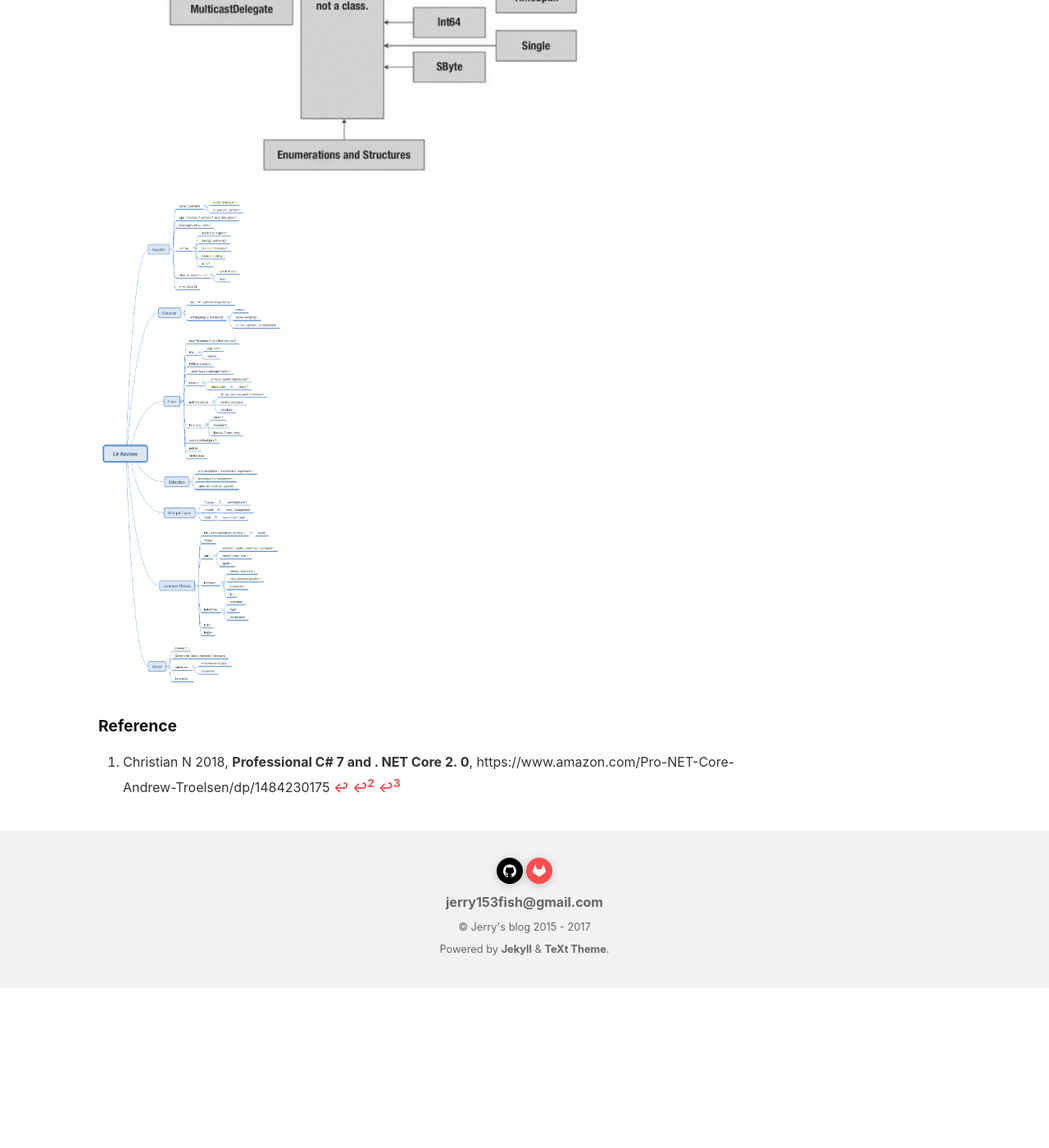
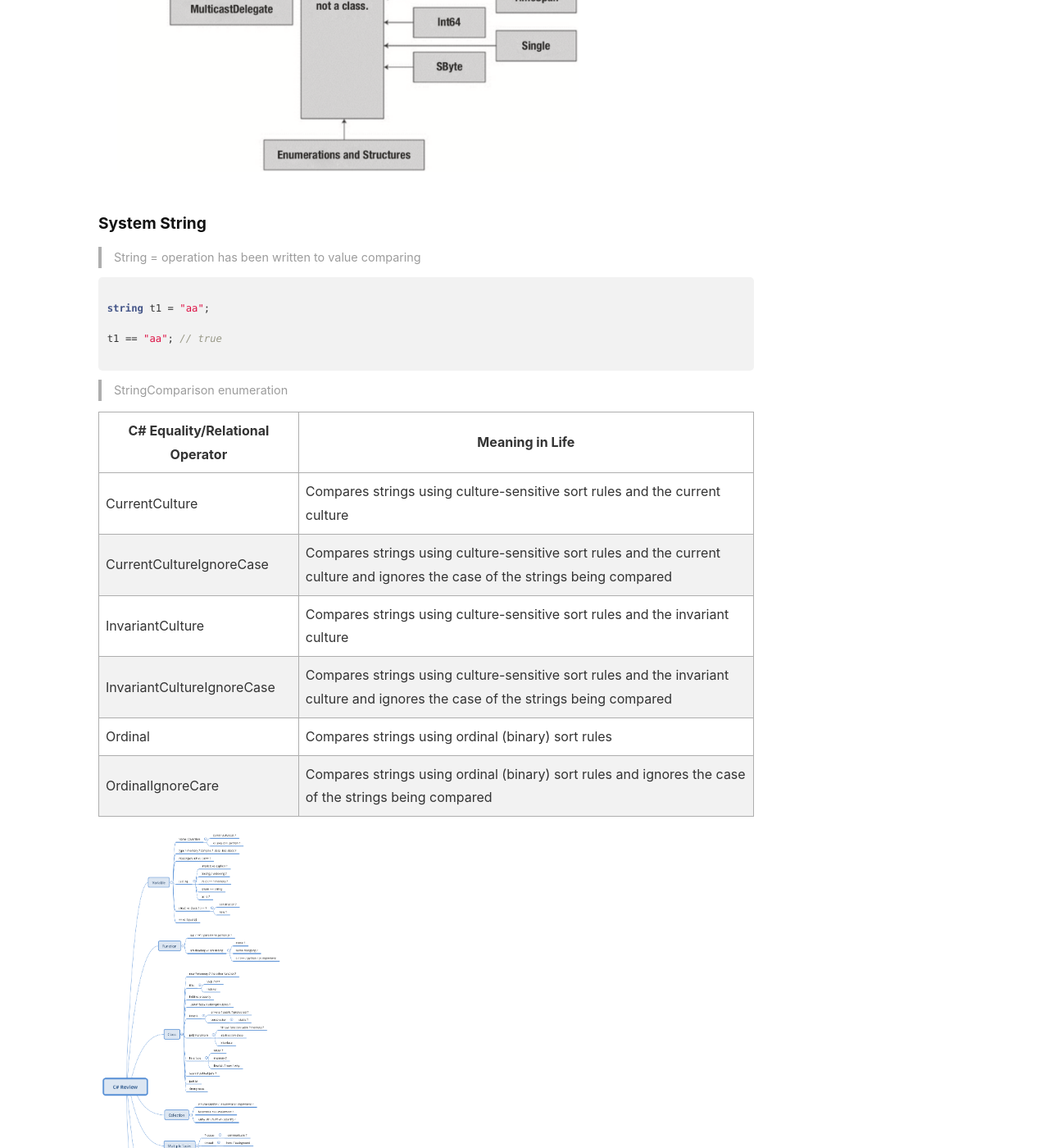
Before and after one commit to jerry153fish/jerry153fish.github.io, a Jekyll site: the page built from _posts/2018-01-29-DotNet-Study-Note-1-C#.md, in a window 1280 px wide and 1400 px high, scrolled down 5450 px. Shown: the whole window at 82% size. Built offline with Jekyll 4.4.1, drawn with Linux system fonts in a browser that asks for light colours; nearby versions of some CDN libraries; comment, search, counter and statistics services are not loaded; before the commit the page ends 6655 px from its top, so only the background shows below that.

Commit message:
10 March

````diff
--- a/_posts/2018-01-29-DotNet-Study-Note-1-C#.md
+++ b/_posts/2018-01-29-DotNet-Study-Note-1-C#.md
@@ -123,6 +123,28 @@ Many numerical data types derive from a class named System.ValueType. Descendant
 
 ![data type hierarchy](/assets/img/csharp/datatypehierarchy.png)[^1]
 
+### System String
+
+> String = operation has been written to value comparing
+
+```cs
+
+string t1 = "aa";
+
+t1 == "aa"; // true
+
+```
+
+> StringComparison enumeration
+
+C# Equality/Relational Operator | Meaning in Life
+---|---
+CurrentCulture | Compares strings using culture-sensitive sort rules and the current culture
+CurrentCultureIgnoreCase | Compares strings using culture-sensitive sort rules and the current culture and ignores the case of the strings being compared
+InvariantCulture | Compares strings using culture-sensitive sort rules and the invariant culture
+InvariantCultureIgnoreCase | Compares strings using culture-sensitive sort rules and the invariant culture and ignores the case of the strings being compared
+Ordinal | Compares strings using ordinal (binary) sort rules
+OrdinalIgnoreCare | Compares strings using ordinal (binary) sort rules and ignores the case of the strings being compared
 
 
 
````
